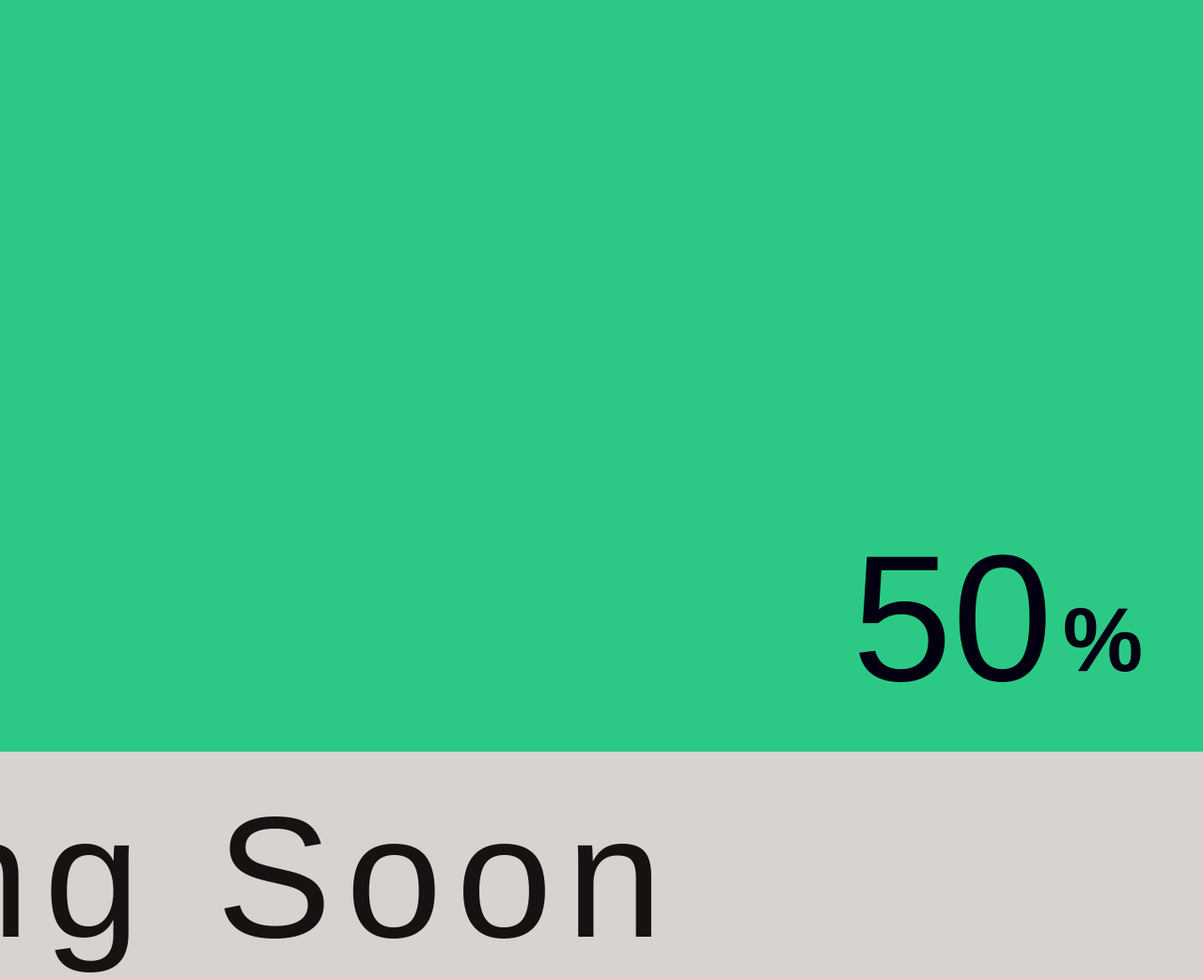
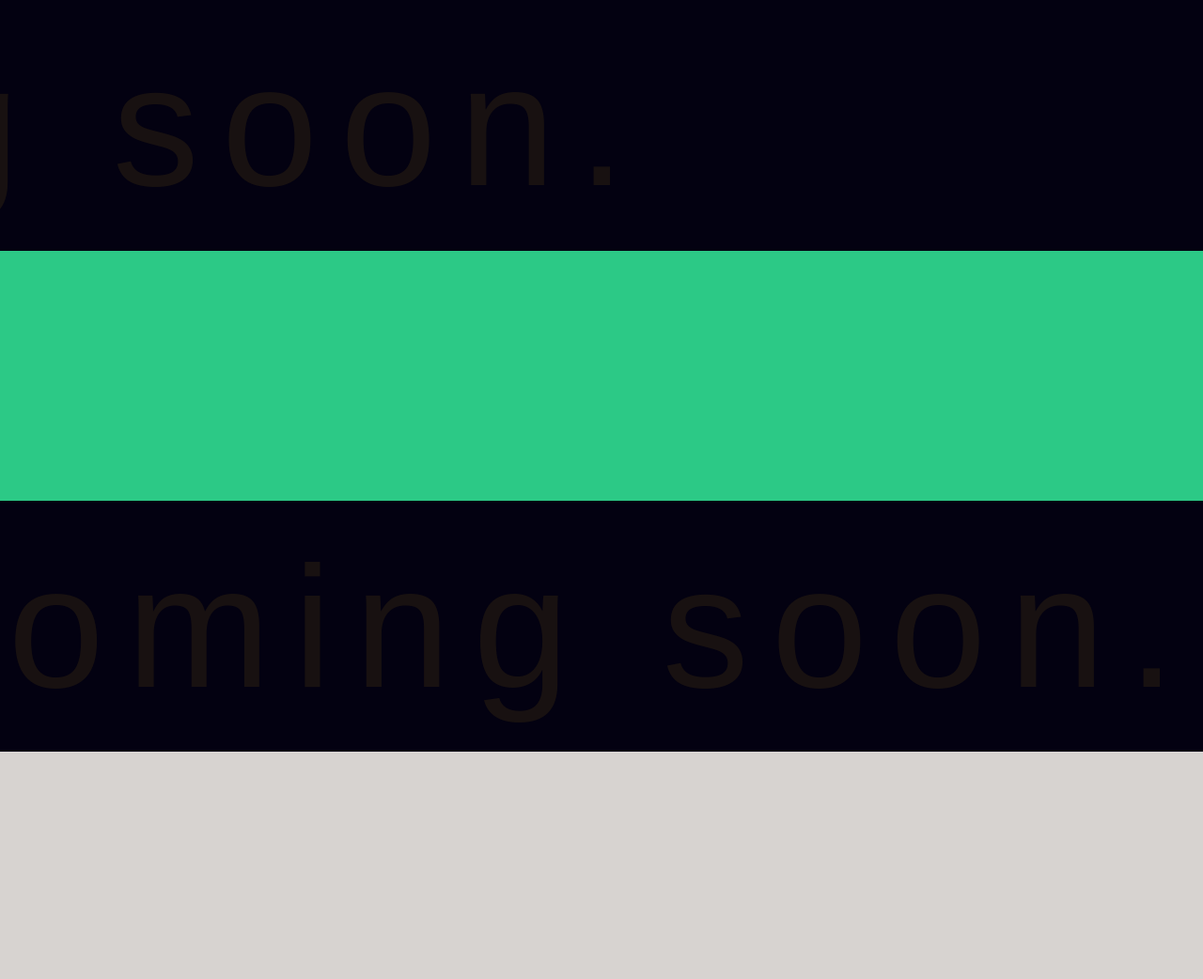
Before and after one commit to ZedanSaheer/zedansaheer-dotcom, an Astro site: page / in a window 1280 px wide. Shown: the top 1042 px of the page at 94% size. After the commit the page ends 800 px from the top, so only its background shows below. Built offline with nearby package versions, Linux system fonts and the light colour scheme; Astro itself is replaced by a stand-in of ours.

Commit message:
Generated build file, Completed animation flow upto 70%

```diff
--- a/src/pages/index.astro
+++ b/src/pages/index.astro
@@ -3,6 +3,7 @@ import Layout from "@layouts/Layout.astro";
 ---
 
 <Layout title="Zedan Saheer">
+  <div class="page_wrapper">
     <!-- The initial loading container with countdown -->
     <div class="loading_container">
       <h1 class="counter st" id="counter">0</h1><h2 class="percentage">%</h2>
@@ -10,17 +11,25 @@ import Layout from "@layouts/Layout.astro";
     <!-- The screen following loading container with marquee and text data -->
     <div class="announcement_container">
       <div class="top st">
-      <h1>Coming Soon</h1>
-      <h1>Coming Soon</h1>
-      <h1>Coming Soon</h1>
+        <h1 class="mt_text">Coming Soon.</h1>
+        <h1 class="mt_text">Coming Soon.</h1>
+        <h1 class="mt_text">Coming Soon.</h1>
       </div>
       <div class="center st">
-      <h1>zedansaheer.com</h1>
+        <h1 class="first_text">zedansaheer.com</h1>
+        <h2 class="second_text">
+          <span class="st">Software Engineering</span> is a <span class="st"
+            >craft</span
+          >
+          <br /> A <span class="st">craft</span> that has shaped the tools for modern
+          world.
+        </h2>
       </div>
       <div class="bottom st">
-      <h1>Coming Soon</h1>
-      <h1>Coming Soon</h1>
-      <h1>Coming Soon</h1>
+        <h1 class="mb_text">Coming Soon.</h1>
+        <h1 class="mb_text">Coming Soon.</h1>
+        <h1 class="mb_text">Coming Soon.</h1>
+      </div>
     </div>
   </div>
 </Layout>
--- a/src/scripts/declare_module/gsap.d.ts
+++ /dev/null
@@ -1,4 +0,0 @@
-// .d.ts file
-declare module "https://cdnjs.cloudflare.com/ajax/libs/gsap/3.12.0/gsap.min.js" {
-    export const gsap : any;
-}
--- a/src/scripts/index.ts
+++ b/src/scripts/index.ts
@@ -5,15 +5,67 @@ let id = 0;
 let counter = document.getElementById("counter");
 let loadTimeline = gsap.timeline();
 
-loadTimeline.from('.percentage',{
- duration:1,
- opacity:0,
+loadTimeline.from('.percentage', {
+    duration: 2,
+    opacity: 0,
 });
 
-loadTimeline.from('.counter',{
- duration:2,
- opacity:0,
+loadTimeline.from('.counter', {
+    duration: 2,
+    opacity: 0,
+}, "<");
+
+loadTimeline.to('.counter', {
+    duration: 4,
+    opacity: 0,
 });
+
+loadTimeline.to('.percentage', {
+    duration: 4,
+    opacity: 0,
+}, "<");
+
+gsap.to(".mt_text",{
+    xPercent: 100,
+    duration: 8,
+    repeat: -1,
+});
+gsap.to(".mb_text",{
+    xPercent: -100,
+    duration: 8,
+    repeat: -1,
+});
+
+loadTimeline.from(".top", {
+    yPercent: -100,
+    duration: 2.5, ease: "power4.out",
+}, 2.5);
+
+loadTimeline.from(".bottom", {
+    yPercent: 100,
+    duration: 2.5, ease: "power4.out",
+}, 2.5);
+
+loadTimeline.from(".first_text", {
+    opacity:0,
+    y:100,
+});
+
+loadTimeline.to(".first_text", {
+    opacity:1,
+    x:-200,
+});
+
+loadTimeline.from(".second_text",{
+    opacity:0,
+    y:100,
+});
+
+loadTimeline.to(".second_text",{
+    opacity:1,
+    x:200,
+});
+
 
 
 /**
@@ -33,7 +85,7 @@ function frame() {
         loadTimeline.play();
     } else {
         id++;
-        if (counter!) counter.innerText = id.toString();
+        if (counter) counter.innerText = id.toString();
     }
 };
 
--- a/src/styles/fonts/clash_display.css
+++ b/src/styles/fonts/clash_display.css
@@ -31,9 +31,9 @@
 
 @font-face {
   font-family: 'ClashDisplay-Variable';
-  src: url('../fonts/ClashDisplay-Variable.woff2') format('woff2'),
-       url('../fonts/ClashDisplay-Variable.woff') format('woff'),
-       url('../fonts/ClashDisplay-Variable.ttf') format('truetype');
+  src: url('/assets/fonts/clash_display/ClashDisplay-Variable.woff2') format('woff2'),
+       url('/assets/fonts/clash_display/ClashDisplay-Variable.woff') format('woff'),
+       url('/assets/fonts/clash_display/ClashDisplay-Variable.ttf') format('truetype');
        font-weight: 200 700;
        font-display: swap;
        font-style: normal;
@@ -42,9 +42,9 @@
 
 @font-face {
   font-family: 'ClashDisplay-Extralight';
-  src: url('../fonts/ClashDisplay-Extralight.woff2') format('woff2'),
-       url('../fonts/ClashDisplay-Extralight.woff') format('woff'),
-       url('../fonts/ClashDisplay-Extralight.ttf') format('truetype');
+  src: url('/assets/fonts/clash_display/ClashDisplay-Extralight.woff2') format('woff2'),
+       url('/assets/fonts/clash_display/ClashDisplay-Extralight.woff') format('woff'),
+       url('/assets/fonts/clash_display/ClashDisplay-Extralight.ttf') format('truetype');
        font-weight: 200;
        font-display: swap;
        font-style: normal;
@@ -53,9 +53,9 @@
 
 @font-face {
   font-family: 'ClashDisplay-Light';
-  src: url('../fonts/ClashDisplay-Light.woff2') format('woff2'),
-       url('../fonts/ClashDisplay-Light.woff') format('woff'),
-       url('../fonts/ClashDisplay-Light.ttf') format('truetype');
+  src: url('/assets/fonts/clash_display/ClashDisplay-Light.woff2') format('woff2'),
+       url('/assets/fonts/clash_display/ClashDisplay-Light.woff') format('woff'),
+       url('/assets/fonts/clash_display/ClashDisplay-Light.ttf') format('truetype');
        font-weight: 300;
        font-display: swap;
        font-style: normal;
@@ -64,9 +64,9 @@
 
 @font-face {
   font-family: 'ClashDisplay-Regular';
-  src: url('../fonts/ClashDisplay-Regular.woff2') format('woff2'),
-       url('../fonts/ClashDisplay-Regular.woff') format('woff'),
-       url('../fonts/ClashDisplay-Regular.ttf') format('truetype');
+  src: url('/assets/fonts/clash_display/ClashDisplay-Regular.woff2') format('woff2'),
+       url('/assets/fonts/clash_display/ClashDisplay-Regular.woff') format('woff'),
+       url('/assets/fonts/clash_display/ClashDisplay-Regular.ttf') format('truetype');
        font-weight: 400;
        font-display: swap;
        font-style: normal;
@@ -75,9 +75,9 @@
 
 @font-face {
   font-family: 'ClashDisplay-Medium';
-  src: url('../fonts/ClashDisplay-Medium.woff2') format('woff2'),
-       url('../fonts/ClashDisplay-Medium.woff') format('woff'),
-       url('../fonts/ClashDisplay-Medium.ttf') format('truetype');
+  src: url('/assets/fonts/clash_display/ClashDisplay-Medium.woff2') format('woff2'),
+       url('/assets/fonts/clash_display/ClashDisplay-Medium.woff') format('woff'),
+       url('/assets/fonts/clash_display/ClashDisplay-Medium.ttf') format('truetype');
        font-weight: 500;
        font-display: swap;
        font-style: normal;
@@ -86,9 +86,9 @@
 
 @font-face {
   font-family: 'ClashDisplay-Semibold';
-  src: url('../fonts/ClashDisplay-Semibold.woff2') format('woff2'),
-       url('../fonts/ClashDisplay-Semibold.woff') format('woff'),
-       url('../fonts/ClashDisplay-Semibold.ttf') format('truetype');
+  src: url('/assets/fonts/clash_display/ClashDisplay-Semibold.woff2') format('woff2'),
+       url('/assets/fonts/clash_display/ClashDisplay-Semibold.woff') format('woff'),
+       url('/assets/fonts/clash_display/ClashDisplay-Semibold.ttf') format('truetype');
        font-weight: 600;
        font-display: swap;
        font-style: normal;
@@ -97,9 +97,9 @@
 
 @font-face {
   font-family: 'ClashDisplay-Bold';
-  src: url('../fonts/ClashDisplay-Bold.woff2') format('woff2'),
-       url('../fonts/ClashDisplay-Bold.woff') format('woff'),
-       url('../fonts/ClashDisplay-Bold.ttf') format('truetype');
+  src: url('/assets/fonts/clash_display/ClashDisplay-Bold.woff2') format('woff2'),
+       url('/assets/fonts/clash_display/ClashDisplay-Bold.woff') format('woff'),
+       url('/assets/fonts/clash_display/ClashDisplay-Bold.ttf') format('truetype');
        font-weight: 700;
        font-display: swap;
        font-style: normal;
--- a/src/styles/fonts/panchang.css
+++ b/src/styles/fonts/panchang.css
@@ -32,9 +32,9 @@
 
 @font-face {
   font-family: 'Panchang-Variable';
-  src: url('../fonts/Panchang-Variable.woff2') format('woff2'),
-       url('../fonts/Panchang-Variable.woff') format('woff'),
-       url('../fonts/Panchang-Variable.ttf') format('truetype');
+  src: url('/assets/fonts/panchang/Panchang-Variable.woff2') format('woff2'),
+       url('/assets/fonts/panchang/Panchang-Variable.woff') format('woff'),
+       url('/assets/fonts/panchang/Panchang-Variable.ttf') format('truetype');
        font-weight: 200 800;
        font-display: swap;
        font-style: normal;
@@ -43,9 +43,9 @@
 
 @font-face {
   font-family: 'Panchang-Extralight';
-  src: url('../fonts/Panchang-Extralight.woff2') format('woff2'),
-       url('../fonts/Panchang-Extralight.woff') format('woff'),
-       url('../fonts/Panchang-Extralight.ttf') format('truetype');
+  src: url('/assets/fonts/panchang/Panchang-Extralight.woff2') format('woff2'),
+       url('/assets/fonts/panchang/Panchang-Extralight.woff') format('woff'),
+       url('/assets/fonts/panchang/Panchang-Extralight.ttf') format('truetype');
        font-weight: 200;
        font-display: swap;
        font-style: normal;
@@ -54,9 +54,9 @@
 
 @font-face {
   font-family: 'Panchang-Light';
-  src: url('../fonts/Panchang-Light.woff2') format('woff2'),
-       url('../fonts/Panchang-Light.woff') format('woff'),
-       url('../fonts/Panchang-Light.ttf') format('truetype');
+  src: url('/assets/fonts/panchang/Panchang-Light.woff2') format('woff2'),
+       url('/assets/fonts/panchang/Panchang-Light.woff') format('woff'),
+       url('/assets/fonts/panchang/Panchang-Light.ttf') format('truetype');
        font-weight: 300;
        font-display: swap;
        font-style: normal;
@@ -65,9 +65,9 @@
 
 @font-face {
   font-family: 'Panchang-Regular';
-  src: url('../fonts/Panchang-Regular.woff2') format('woff2'),
-       url('../fonts/Panchang-Regular.woff') format('woff'),
-       url('../fonts/Panchang-Regular.ttf') format('truetype');
+  src: url('/assets/fonts/panchang/Panchang-Regular.woff2') format('woff2'),
+       url('/assets/fonts/panchang/Panchang-Regular.woff') format('woff'),
+       url('/assets/fonts/panchang/Panchang-Regular.ttf') format('truetype');
        font-weight: 400;
        font-display: swap;
        font-style: normal;
@@ -76,9 +76,9 @@
 
 @font-face {
   font-family: 'Panchang-Medium';
-  src: url('../fonts/Panchang-Medium.woff2') format('woff2'),
-       url('../fonts/Panchang-Medium.woff') format('woff'),
-       url('../fonts/Panchang-Medium.ttf') format('truetype');
+  src: url('/assets/fonts/panchang/Panchang-Medium.woff2') format('woff2'),
+       url('/assets/fonts/panchang/Panchang-Medium.woff') format('woff'),
+       url('/assets/fonts/panchang/Panchang-Medium.ttf') format('truetype');
        font-weight: 500;
        font-display: swap;
        font-style: normal;
@@ -87,9 +87,9 @@
 
 @font-face {
   font-family: 'Panchang-Semibold';
-  src: url('../fonts/Panchang-Semibold.woff2') format('woff2'),
-       url('../fonts/Panchang-Semibold.woff') format('woff'),
-       url('../fonts/Panchang-Semibold.ttf') format('truetype');
+  src: url('/assets/fonts/panchang/Panchang-Semibold.woff2') format('woff2'),
+       url('/assets/fonts/panchang/Panchang-Semibold.woff') format('woff'),
+       url('/assets/fonts/panchang/Panchang-Semibold.ttf') format('truetype');
        font-weight: 600;
        font-display: swap;
        font-style: normal;
@@ -98,9 +98,9 @@
 
 @font-face {
   font-family: 'Panchang-Bold';
-  src: url('../fonts/Panchang-Bold.woff2') format('woff2'),
-       url('../fonts/Panchang-Bold.woff') format('woff'),
-       url('../fonts/Panchang-Bold.ttf') format('truetype');
+  src: url('/assets/fonts/panchang/Panchang-Bold.woff2') format('woff2'),
+       url('/assets/fonts/panchang/Panchang-Bold.woff') format('woff'),
+       url('/assets/fonts/panchang/Panchang-Bold.ttf') format('truetype');
        font-weight: 700;
        font-display: swap;
        font-style: normal;
@@ -109,9 +109,9 @@
 
 @font-face {
   font-family: 'Panchang-Extrabold';
-  src: url('../fonts/Panchang-Extrabold.woff2') format('woff2'),
-       url('../fonts/Panchang-Extrabold.woff') format('woff'),
-       url('../fonts/Panchang-Extrabold.ttf') format('truetype');
+  src: url('/assets/fonts/panchang/Panchang-Extrabold.woff2') format('woff2'),
+       url('/assets/fonts/panchang/Panchang-Extrabold.woff') format('woff'),
+       url('/assets/fonts/panchang/Panchang-Extrabold.ttf') format('truetype');
        font-weight: 800;
        font-display: swap;
        font-style: normal;
--- a/src/styles/fonts/ranade.css
+++ b/src/styles/fonts/ranade.css
@@ -36,9 +36,9 @@
 
 @font-face {
   font-family: 'Ranade-Variable';
-  src: url('../fonts/Ranade-Variable.woff2') format('woff2'),
-       url('../fonts/Ranade-Variable.woff') format('woff'),
-       url('../fonts/Ranade-Variable.ttf') format('truetype');
+  src: url('/assets/fonts/ranade/Ranade-Variable.woff2') format('woff2'),
+       url('/assets/fonts/ranade/Ranade-Variable.woff') format('woff'),
+       url('/assets/fonts/ranade/Ranade-Variable.ttf') format('truetype');
        font-weight: 100 700;
        font-display: swap;
        font-style: normal;
@@ -58,9 +58,9 @@
 
 @font-face {
   font-family: 'Ranade-VariableItalic';
-  src: url('../fonts/Ranade-VariableItalic.woff2') format('woff2'),
-       url('../fonts/Ranade-VariableItalic.woff') format('woff'),
-       url('../fonts/Ranade-VariableItalic.ttf') format('truetype');
+  src: url('/assets/fonts/ranade/Ranade-VariableItalic.woff2') format('woff2'),
+       url('/assets/fonts/ranade/Ranade-VariableItalic.woff') format('woff'),
+       url('/assets/fonts/ranade/Ranade-VariableItalic.ttf') format('truetype');
        font-weight: 100 700;
        font-display: swap;
        font-style: italic;
@@ -69,9 +69,9 @@
 
 @font-face {
   font-family: 'Ranade-Thin';
-  src: url('../fonts/Ranade-Thin.woff2') format('woff2'),
-       url('../fonts/Ranade-Thin.woff') format('woff'),
-       url('../fonts/Ranade-Thin.ttf') format('truetype');
+  src: url('/assets/fonts/ranade/Ranade-Thin.woff2') format('woff2'),
+       url('/assets/fonts/ranade/Ranade-Thin.woff') format('woff'),
+       url('/assets/fonts/ranade/Ranade-Thin.ttf') format('truetype');
        font-weight: 100;
        font-display: swap;
        font-style: normal;
@@ -80,9 +80,9 @@
 
 @font-face {
   font-family: 'Ranade-ThinItalic';
-  src: url('../fonts/Ranade-ThinItalic.woff2') format('woff2'),
-       url('../fonts/Ranade-ThinItalic.woff') format('woff'),
-       url('../fonts/Ranade-ThinItalic.ttf') format('truetype');
+  src: url('/assets/fonts/ranade/Ranade-ThinItalic.woff2') format('woff2'),
+       url('/assets/fonts/ranade/Ranade-ThinItalic.woff') format('woff'),
+       url('/assets/fonts/ranade/Ranade-ThinItalic.ttf') format('truetype');
        font-weight: 100;
        font-display: swap;
        font-style: italic;
@@ -91,9 +91,9 @@
 
 @font-face {
   font-family: 'Ranade-Light';
-  src: url('../fonts/Ranade-Light.woff2') format('woff2'),
-       url('../fonts/Ranade-Light.woff') format('woff'),
-       url('../fonts/Ranade-Light.ttf') format('truetype');
+  src: url('/assets/fonts/ranade/Ranade-Light.woff2') format('woff2'),
+       url('/assets/fonts/ranade/Ranade-Light.woff') format('woff'),
+       url('/assets/fonts/ranade/Ranade-Light.ttf') format('truetype');
        font-weight: 300;
        font-display: swap;
        font-style: normal;
@@ -102,9 +102,9 @@
 
 @font-face {
   font-family: 'Ranade-LightItalic';
-  src: url('../fonts/Ranade-LightItalic.woff2') format('woff2'),
-       url('../fonts/Ranade-LightItalic.woff') format('woff'),
-       url('../fonts/Ranade-LightItalic.ttf') format('truetype');
+  src: url('/assets/fonts/ranade/Ranade-LightItalic.woff2') format('woff2'),
+       url('/assets/fonts/ranade/Ranade-LightItalic.woff') format('woff'),
+       url('/assets/fonts/ranade/Ranade-LightItalic.ttf') format('truetype');
        font-weight: 300;
        font-display: swap;
        font-style: italic;
@@ -113,9 +113,9 @@
 
 @font-face {
   font-family: 'Ranade-Regular';
-  src: url('../fonts/Ranade-Regular.woff2') format('woff2'),
-       url('../fonts/Ranade-Regular.woff') format('woff'),
-       url('../fonts/Ranade-Regular.ttf') format('truetype');
+  src: url('/assets/fonts/ranade/Ranade-Regular.woff2') format('woff2'),
+       url('/assets/fonts/ranade/Ranade-Regular.woff') format('woff'),
+       url('/assets/fonts/ranade/Ranade-Regular.ttf') format('truetype');
        font-weight: 400;
        font-display: swap;
        font-style: normal;
@@ -124,9 +124,9 @@
 
 @font-face {
   font-family: 'Ranade-Italic';
-  src: url('../fonts/Ranade-Italic.woff2') format('woff2'),
-       url('../fonts/Ranade-Italic.woff') format('woff'),
-       url('../fonts/Ranade-Italic.ttf') format('truetype');
+  src: url('/assets/fonts/ranade/Ranade-Italic.woff2') format('woff2'),
+       url('/assets/fonts/ranade/Ranade-Italic.woff') format('woff'),
+       url('/assets/fonts/ranade/Ranade-Italic.ttf') format('truetype');
        font-weight: 400;
        font-display: swap;
        font-style: italic;
@@ -135,9 +135,9 @@
 
 @font-face {
   font-family: 'Ranade-Medium';
-  src: url('../fonts/Ranade-Medium.woff2') format('woff2'),
-       url('../fonts/Ranade-Medium.woff') format('woff'),
-       url('../fonts/Ranade-Medium.ttf') format('truetype');
+  src: url('/assets/fonts/ranade/Ranade-Medium.woff2') format('woff2'),
+       url('/assets/fonts/ranade/Ranade-Medium.woff') format('woff'),
+       url('/assets/fonts/ranade/Ranade-Medium.ttf') format('truetype');
        font-weight: 500;
        font-display: swap;
        font-style: normal;
@@ -146,9 +146,9 @@
 
 @font-face {
   font-family: 'Ranade-MediumItalic';
-  src: url('../fonts/Ranade-MediumItalic.woff2') format('woff2'),
-       url('../fonts/Ranade-MediumItalic.woff') format('woff'),
-       url('../fonts/Ranade-MediumItalic.ttf') format('truetype');
+  src: url('/assets/fonts/ranade/Ranade-MediumItalic.woff2') format('woff2'),
+       url('/assets/fonts/ranade/Ranade-MediumItalic.woff') format('woff'),
+       url('/assets/fonts/ranade/Ranade-MediumItalic.ttf') format('truetype');
        font-weight: 500;
        font-display: swap;
        font-style: italic;
@@ -157,9 +157,9 @@
 
 @font-face {
   font-family: 'Ranade-Bold';
-  src: url('../fonts/Ranade-Bold.woff2') format('woff2'),
-       url('../fonts/Ranade-Bold.woff') format('woff'),
-       url('../fonts/Ranade-Bold.ttf') format('truetype');
+  src: url('/assets/fonts/ranade/Ranade-Bold.woff2') format('woff2'),
+       url('/assets/fonts/ranade/Ranade-Bold.woff') format('woff'),
+       url('/assets/fonts/ranade/Ranade-Bold.ttf') format('truetype');
        font-weight: 700;
        font-display: swap;
        font-style: normal;
@@ -168,9 +168,9 @@
 
 @font-face {
   font-family: 'Ranade-BoldItalic';
-  src: url('../fonts/Ranade-BoldItalic.woff2') format('woff2'),
-       url('../fonts/Ranade-BoldItalic.woff') format('woff'),
-       url('../fonts/Ranade-BoldItalic.ttf') format('truetype');
+  src: url('/assets/fonts/ranade/Ranade-BoldItalic.woff2') format('woff2'),
+       url('/assets/fonts/ranade/Ranade-BoldItalic.woff') format('woff'),
+       url('/assets/fonts/ranade/Ranade-BoldItalic.ttf') format('truetype');
        font-weight: 700;
        font-display: swap;
        font-style: italic;
--- a/src/styles/pages/index.css
+++ b/src/styles/pages/index.css
@@ -1,4 +1,12 @@
+.page_wrapper{
+    width: 100%;
+    height: 100dvh;
+    position: relative;
+    background-color: var(--dark-accent);
+}
+
 .loading_container {
+    opacity: 1;
     background-color: var(--dark-accent);
     width: 100%;
     height: 100dvh;
@@ -16,19 +24,23 @@
 .loading_container>h2 {
     position: absolute;
     right: 4rem;
-    bottom: 4rem;
+    bottom: 5rem;
     font-size: 6rem;
-    font-weight: bolder;
+    font-weight: 500;
     margin-left: 1rem;
 }
 
 .announcement_container {
-    height: 100%;
+    width: 100%;
+    height: 100dvh;
     display: flex;
     align-items: center;
     justify-content: space-between;
     flex-direction: column;
     overflow: hidden;
+    position: absolute;
+    top: 0;
+    left: 0;
 }
 
 .top, .center, .bottom {
@@ -38,9 +50,34 @@
     justify-content: center;
 }
 
+.top,.bottom{
+    background-color: var(--dark-bg);
+}
+
 .center {
     width: 100%;
-    background-color: var(--dark-accent);
+    display: flex;
+    justify-content: center;
+    align-items: center;
+}
+
+.center > h1 {
+    font-size: 2.5rem;
+}
+
+.center > h2 > .st {
+    font-family: "Clash Display",Arial, Helvetica, sans-serif;
+    font-weight: 600;
+    font-size: 1.5rem;
+    color: var(--dark-bg);
+}
+
+.center > h2 {
+    color: var(--dark-bg);
+    font-family: "Ranade",Arial, Helvetica, sans-serif;
+    font-weight: 300;
+    font-size: 1rem;
+    text-align: right;
 }
 
 .center>h1, .loading_container>h1, .loading_container>h2 {
@@ -48,8 +85,9 @@
 }
 
 .top>h1, .bottom>h1 {
-    width: 150rem;
-    letter-spacing: 15px;
+    width: 130rem;
+    letter-spacing: 1.5rem;
     font-size: 11.5rem;
-    font-weight: 200;
+    font-weight: 400;
+    text-transform: lowercase;
 }
```
Lines whose indentation alone changed are shown as unchanged.
